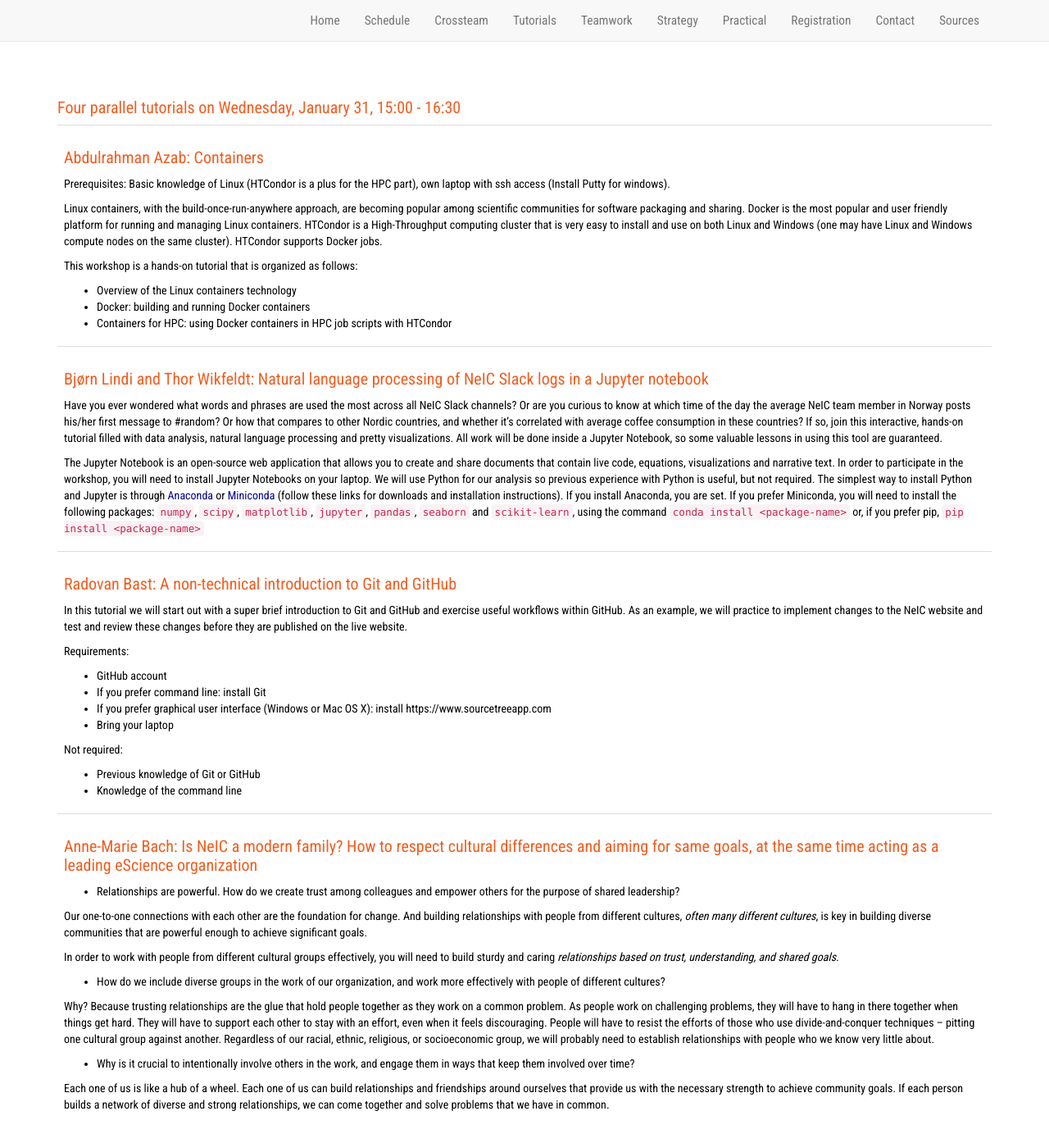
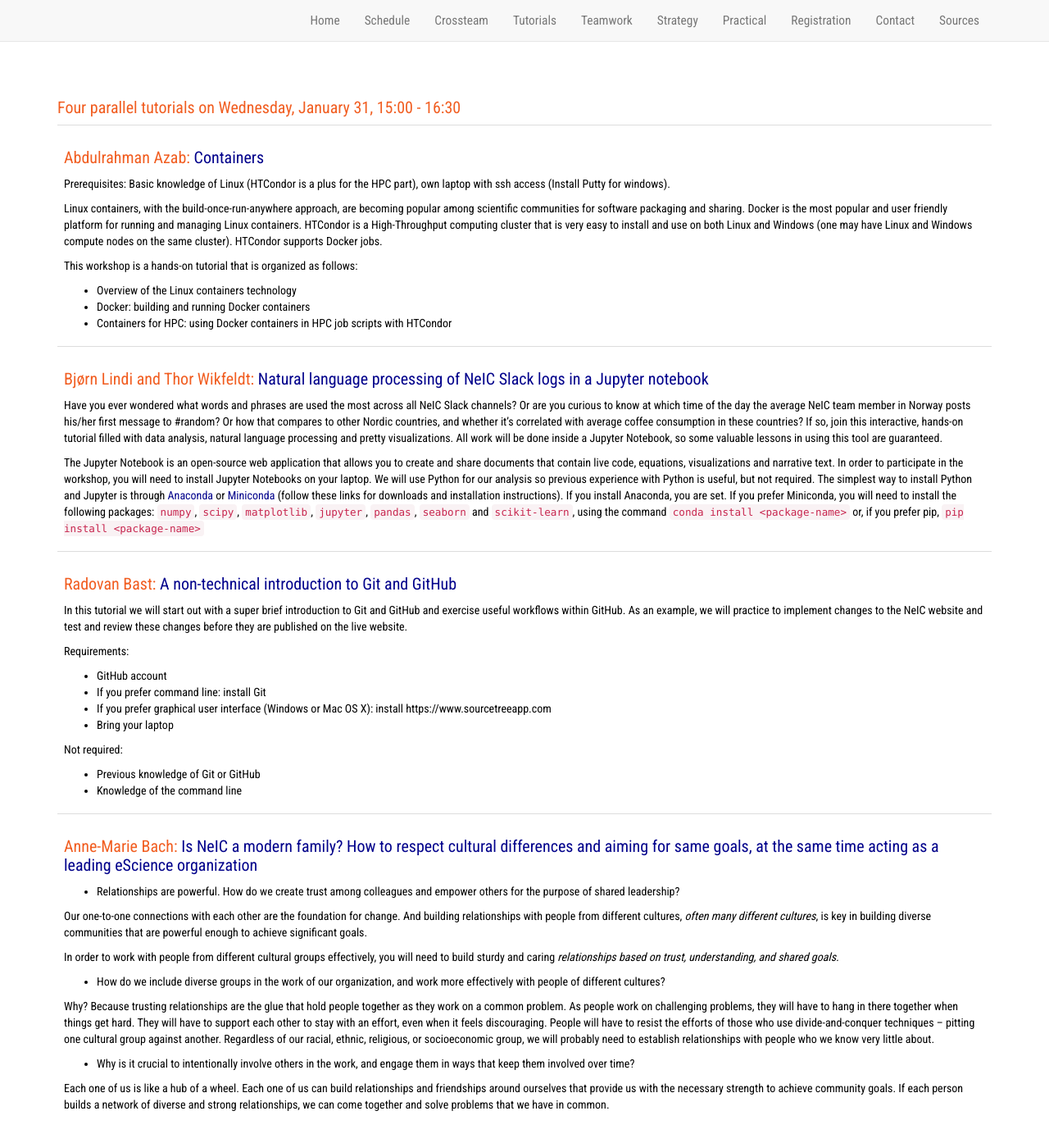
Before and after one commit to neicnordic/ahm18.neic.nordforsk.org, a Jekyll site: the page built from tutorials.md, in a window 1280 px wide and 1400 px high. Shown: the top 1394 px of the window at 82% size. Built offline with Jekyll 4.4.1, drawn with Linux system fonts in a browser that asks for light colours; nearby versions of some CDN libraries.

Commit message:
Added separate pages for tutorials, not optimal solution. Will do something similar for cross-team sessions. Might find better solution.

```diff
--- a/_includes/tutorials.html
+++ b/_includes/tutorials.html
@@ -1,3 +1,4 @@
+
 <div class="row">
     <div class="col-lg-12">
         <h3>Four parallel tutorials on Wednesday, January 31, 15:00 - 16:30</h3>
@@ -5,43 +6,31 @@
             <table class="table table-hover">
                 <tbody>
                     {% for tutorial in site.tutorials %}
+                    <!-- hack to not print the subpages here -->
+		    {% if tutorial.name == "details" %}
+		    {% else %}
                         {% assign tutorial_index = forloop.index %}
                         <tr id="highlight-{{ tutorial_index }}" class="{[ get_class('none', '{{ tutorial_index }}') ]}">
                             <td>
                                 <br>
-                                <div class="hover_area">
+				<div class="hover_area">
                                     <a class="anchor" id="{{ tutorial_index }}"></a>
-                                    <h3 style="display: inline;">{{ tutorial.organizers }}: {{ tutorial.title }}</h3>
-                                    <!--<div class="hidden_area">
-                                        <button type="button"
-                                                class="btn btn-info btn-xs"
-                                                data-toggle="modal"
-                                                data-target="#share_link_modal_{{ tutorial_index }}">share</button>
-						</div>
-						<div id="share_link_modal_{{ tutorial_index }}" class="modal fade" role="dialog">
-						  <div class="modal-dialog">
-						    <div class="modal-content">
-						      <div class="modal-header">
-							<button type="button" class="close" data-dismiss="modal">&times;</button>
-							<h4 class="modal-title">Direct link to this session</h4>
-						      </div>
-						      <div class="modal-body">
-							<p>{[ url ]}/tutorials/#{{ tutorial_index }}</p>
-						      </div>
-						      <div class="modal-footer">
-							<button type="button"
-								class="btn btn-default"
-								data-dismiss="modal">Close</button>
-						      </div>
-						    </div>
-						  </div>
-						</div>-->
+                                    <div class="hover_area">
+					  {% if tutorial.details%}
+					  <h3 style="display: inline;">{{ tutorial.organizers }}: <a href="{{ site.baseurl }}/{{ tutorial.details }}">{{tutorial.title}}</a></h3>
+
+					  {% else %}
+					  <h3 style="display: inline;">{{ tutorial.organizers }}: {{ tutorial.title }}</h3>
+					  {% endif %}
+                                        </div>
 				    <p>
                                         {{ tutorial.content | markdownify }}
                                     </p>
                                 </div>
+
                             </td>
                         </tr>
+			{% endif %}
                     {% endfor %}
                 </tbody>
             </table>
```
Also changed, not shown: _tutorials/01-tutorial1.md (+1 -0 lines), _tutorials/02-tutorial2.md (+1 -0 lines), _tutorials/03-tutorial3.md (+1 -0 lines), _tutorials/04-tutorial4.md (+1 -0 lines), _tutorials/details1/details.md (added, +9 -0 lines), _tutorials/details2/details.md (added, +9 -0 lines), _tutorials/details3/details.md (added, +9 -0 lines), _tutorials/details4/details.md (added, +9 -0 lines).
